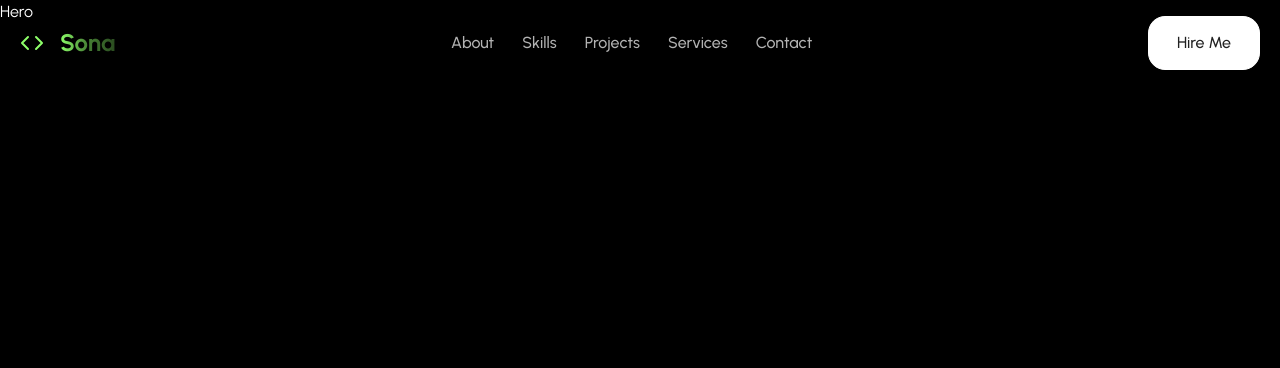
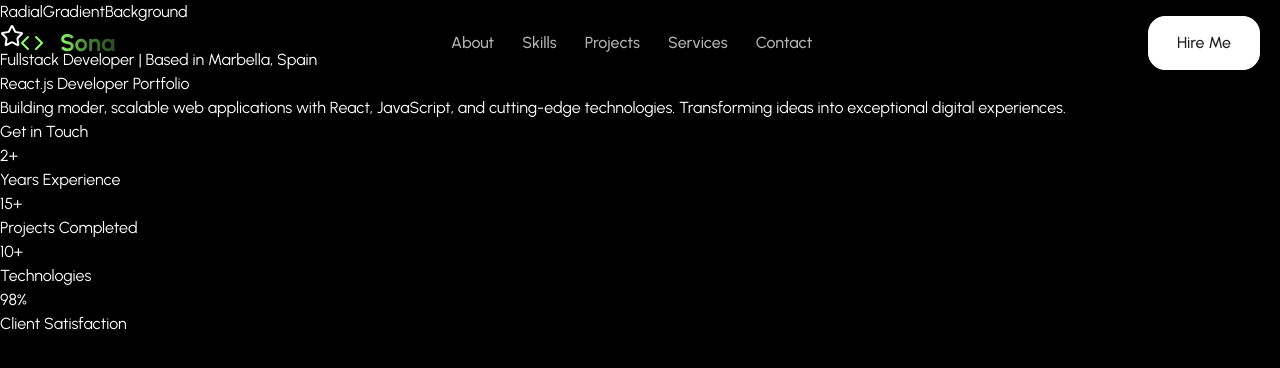
Before and after one commit to sonaiv13/portfolio_demo, a React (Vite) app: page / in a window 1280 px wide. Shown: the top 368 px of the page. Built offline with nearby package versions, Linux system fonts and the light colour scheme.

Commit message:
Hero sections created

```diff
--- a/src/components/sections/Hero.jsx
+++ b/src/components/sections/Hero.jsx
@@ -1,8 +1,72 @@
-import React from 'react'
+import { useState } from 'react';
+import { ChevronDown, Star } from "lucide-react";
+import { SiReact, SiNextdotjs, SiTailwindcss, SiNodedotjs, SiMongodb } from "react-icons/si";
+import { PERSONAL_INFO, STATS } from "../../utils/constants.js";
+import { scrollToSection } from "../../hooks/useScrollSpy.js";
+import FadeIn from "../animations/FadeIn.jsx";
+import RadialGradientBackground from "../backgrounds/RadialGradientBackground.jsx";
 
 const Hero = () => {
     return (
-        <div>Hero</div>
-    )
-}
+        <section className=''>
+            <RadialGradientBackground variant='hero'/>
+
+            {/* Content Container */}
+            <div className=''>
+                <div className=''>
+                    {/* Left Column - Content */}
+                    <div className=''>
+                        <FadeIn delay={0}>
+                            <div className=''>
+                                <Star className=''/>
+                                <span className=''>
+                                    {PERSONAL_INFO.title} | Based in {PERSONAL_INFO.location}
+                                </span>
+                            </div>
+                        </FadeIn>
+
+                        <FadeIn  delay={100}>
+                            <h1 className=''>
+                                React.js Developer Portfolio
+                            </h1>
+                        </FadeIn>
+
+                        <FadeIn delay={200}>
+                            <p className=''>
+                                Building moder, scalable web applications with React, JavaScript, and cutting-edge technologies. Transforming ideas into exceptional digital experiences.
+                            </p>
+                        </FadeIn>
+
+                        <FadeIn delay={300}>
+                            <button
+                                onClick={() => scrollToSection('contact')}
+                                className=''
+                            >
+                                <div className=''>
+                                    Get in Touch
+                                </div>
+                            </button>
+                        </FadeIn>
+
+                        <FadeIn delay={400}>
+                            <div className=''>
+                                {STATS.map((stat, index) => (
+                                    <div key={index} className=''>
+                                        <div className=''>
+                                            {stat.value}
+                                        </div>
+                                        <p className=''>
+                                            {stat.label}
+                                        </p>
+                                    </div>
+                                ))}
+                            </div>
+                        </FadeIn>
+                    </div>
+                </div>
+            </div>
+        </section>
+    );
+};
+
 export default Hero
```
